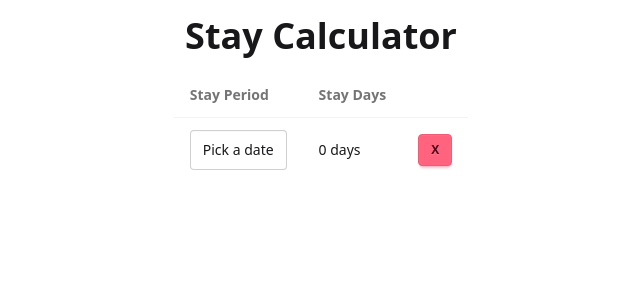
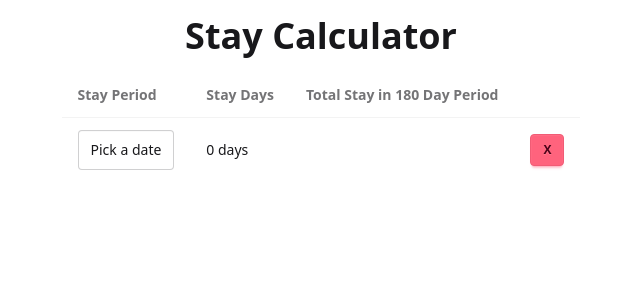
Before and after one commit to SolomonRFeldman/stay-calculator, a React (Vite) app: page / in a window 1280 px wide. Shown: the top 300 px of the page, without its empty margins (319-959 px from the left). Built offline with nearby package versions, Linux system fonts and the light colour scheme.

Commit message:
adds Total Stay in 180 Day Period count

```diff
--- a/src/components/Stay.tsx
+++ b/src/components/Stay.tsx
@@ -9,9 +9,10 @@ type StayProps = {
   stay: Stay
   editStay: () => void
   deleteStay: () => void
+  stayDaysInPeriod?: number
 }
 
-export default function Stay({ stay: { range }, editStay, deleteStay }: StayProps) {
+export default function Stay({ stay: { range }, editStay, deleteStay, stayDaysInPeriod }: StayProps) {
   return (
     <tr>
       <td>
@@ -23,6 +24,9 @@ export default function Stay({ stay: { range }, editStay, deleteStay }: StayProp
         {range?.from && range?.to ? Math.ceil((range.to.getTime() - range.from.getTime()) / (1000 * 3600 * 24) + 1) : 0} days
       </td>
       <td>
+        {stayDaysInPeriod && Math.floor(stayDaysInPeriod)}
+      </td>
+      <td>
         <button className="btn btn-error btn-sm" onClick={deleteStay}>X</button>
       </td>
     </tr>
--- a/src/components/Stays.tsx
+++ b/src/components/Stays.tsx
@@ -3,6 +3,7 @@ import { v4 as uuidv4 } from "uuid"
 import Stay from "./Stay"
 import type { Stay as StayType } from "./Stay"
 import { DayPicker } from "react-day-picker"
+import totalStayDays from "../utils/total_stay_days"
 
 const sortStays = (stays: StayType[]) => {
   return stays.sort((stayA, stayB) => {
@@ -20,6 +21,10 @@ export default function Stays() {
   const [selectedStayId, setSelectedStayId] = useState<string | null>(null)
   const selectedStay = stays.find((s) => s.id === selectedStayId)
   const hasNewStay = stays.some((stay) => !stay.range)
+  const staysAsDateRanges = stays.map((stay) => ({
+    from: stay.range?.from,
+    to: stay.range?.to
+  }))
 
   const handleAddStay = () => { setStays((prevStays) => [...prevStays, { id: uuidv4() }]) }
   const handleUpdateStay = (updatedStay: StayType) => {
@@ -43,12 +48,19 @@ export default function Stays() {
           <tr>
             <th>Stay Period</th>
             <th>Stay Days</th>
+            <th>Total Stay in 180 Day Period</th>
             <th></th>
           </tr>
         </thead>
         <tbody>
           {sortStays(stays).map((stay) => (
-            <Stay key={stay.id} stay={stay} editStay={() => setSelectedStayId(stay.id)} deleteStay={() => handleDeleteStay(stay.id)} />
+            <Stay
+              key={stay.id}
+              stay={stay}
+              editStay={() => setSelectedStayId(stay.id)}
+              deleteStay={() => handleDeleteStay(stay.id)}
+              stayDaysInPeriod={stay.range?.to && totalStayDays(staysAsDateRanges, stay.range.to, 180)}
+            />
           ))}
         </tbody>
       </table>
```
